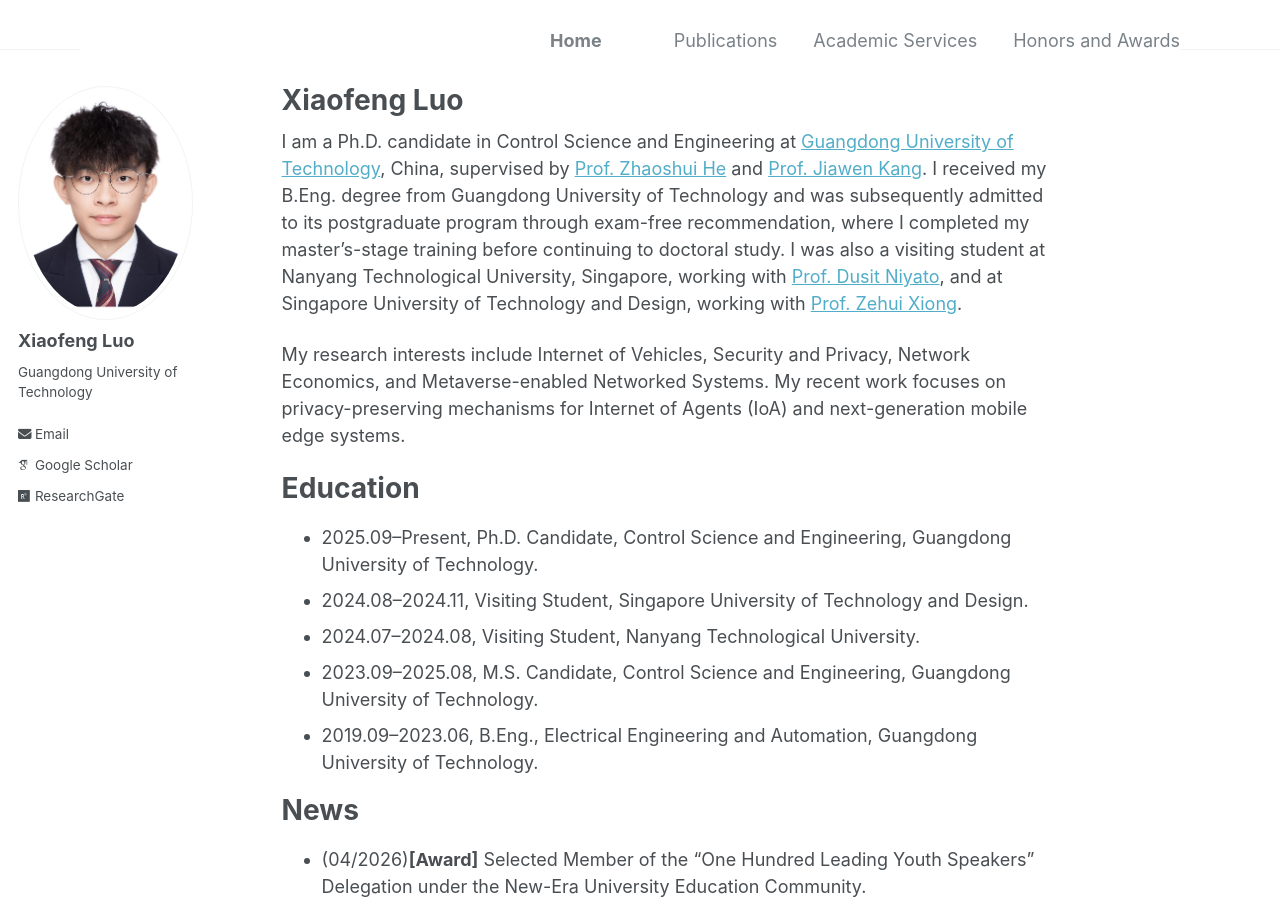
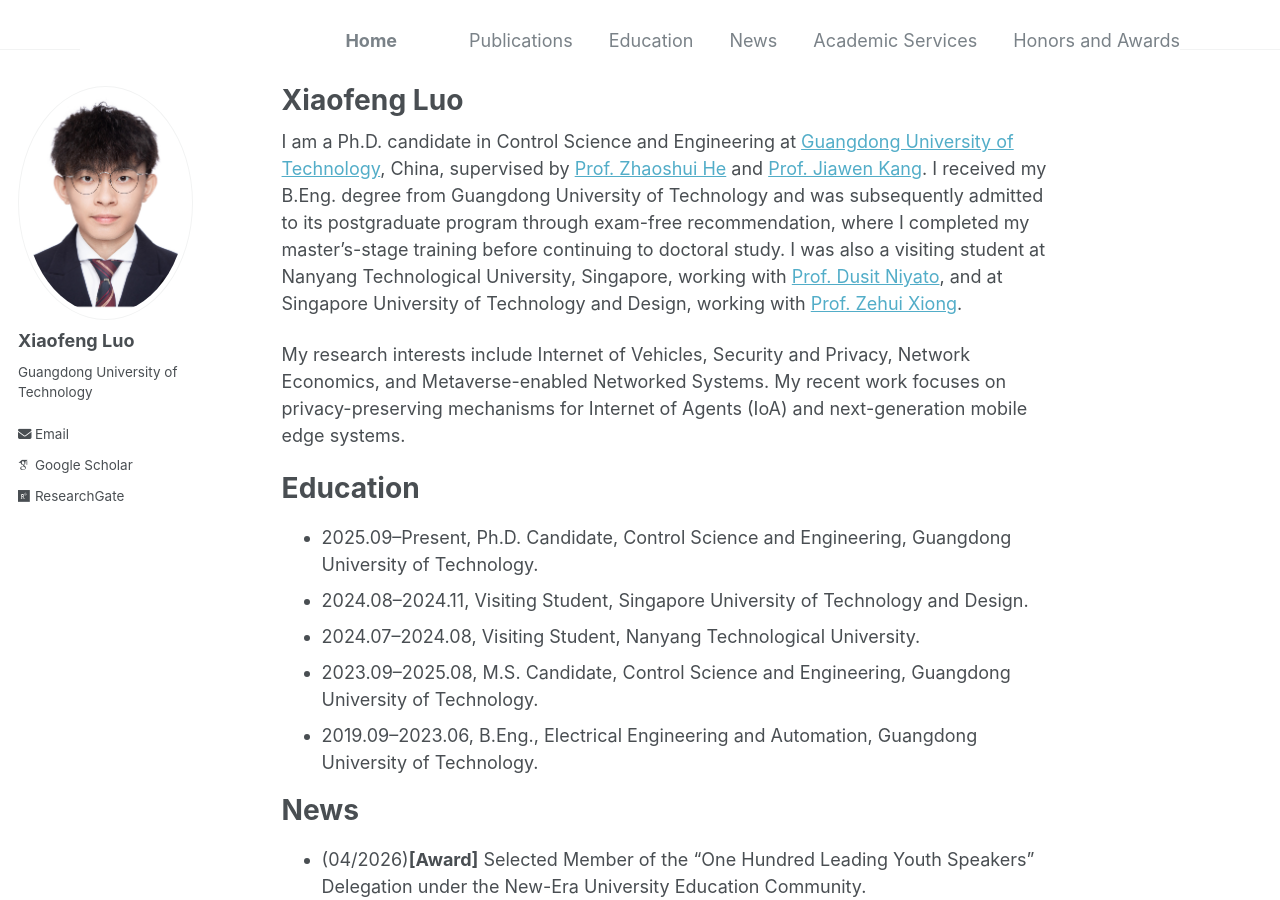
Before and after one commit to gdutxiaofengluo/gdutxiaofengluo.github.io, a Jekyll site: the page built from _pages/about.md, in a window 1280 px wide and 900 px high. Built offline with Jekyll 4.4.1, drawn with Linux system fonts in a browser that asks for light colours; some web fonts are replaced.

Commit message:
Update navigation.yml

```diff
--- a/_data/navigation.yml
+++ b/_data/navigation.yml
@@ -8,6 +8,12 @@ main:
   - title: "Publications"
     url: /publications/
 
+  - title: "Education"
+    url: /#education
+
+  - title: "News"
+    url: /#news
+
   - title: "Academic Services"
     url: /#academic-services
 
```
